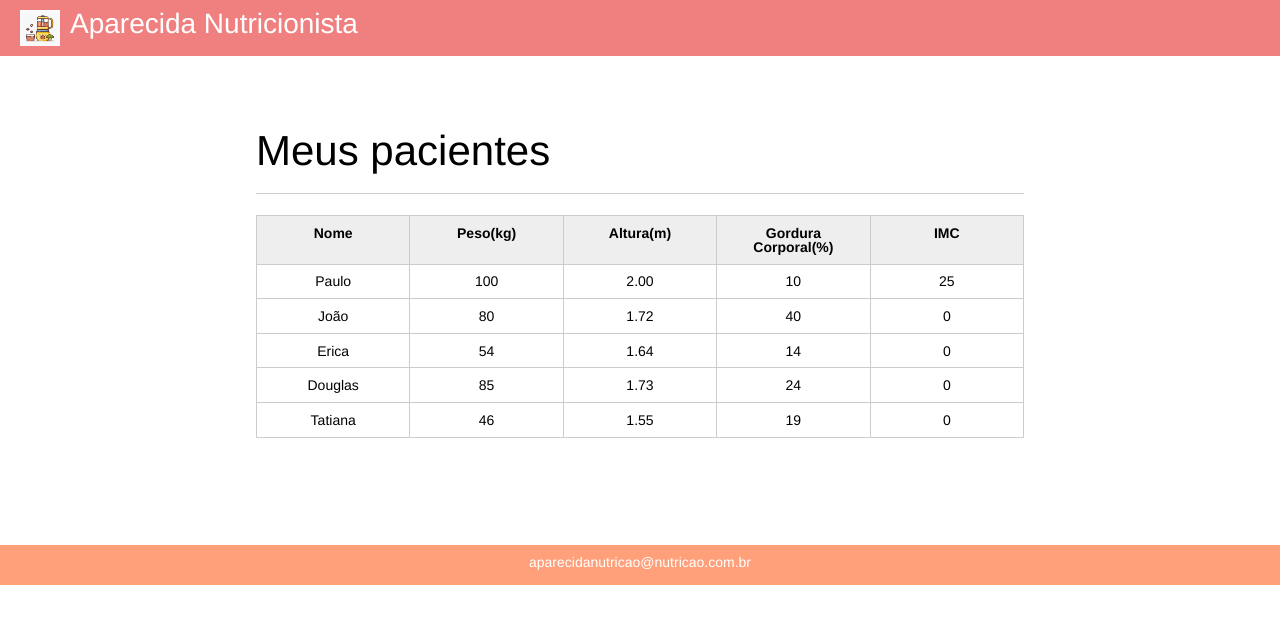
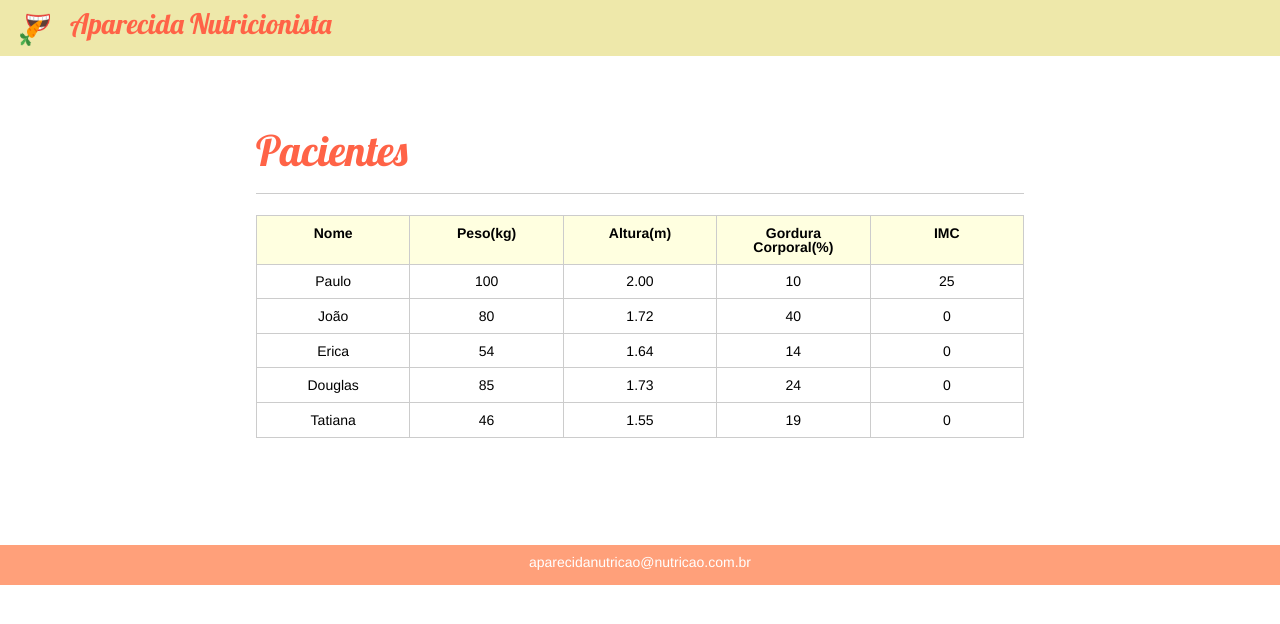
Before and after one commit to akylza/introdu-oJavascript, a plain HTML site: page index.html in a window 1280 px wide. Drawn offline with Linux system fonts and the light colour scheme.

Commit message:
atualização css

```diff
--- a/css/index.css
+++ b/css/index.css
@@ -7,15 +7,21 @@ body{
 	font-size: 14px;
 }
 
+.main {
+	background-image: url(/img/bg.jpg);
+}
 .logo-titulo {
 	width: 50px;
+	padding-right: 20px;
+}
+
+.titulo {
 	padding-right: 10px;
 }
-
 header{
-	background-color: lightcoral;
+	background-color: #EEE8AA;
 	height: 4em;
-	color: #FFF;
+	color: #FF6347;
 	margin-bottom: 1em;
 	display: flex;
 }
@@ -27,6 +33,7 @@ header h1{
 }
 header h2{
 	font-size: 2em;
+	font-family: 'Lobster', cursive;
 	display:inline-block;
 	vertical-align:	middle;
 }
@@ -62,6 +69,8 @@ section h2{
 	padding-bottom: .5em;
 	border-bottom: 1px solid #ccc;
 	margin-bottom: .5em;
+	font-family: 'Lobster', cursive;
+	color: #FF6347;
 }
 
 table{
@@ -80,7 +89,7 @@ td, th {
 
 th{
 	font-weight: bold;
-	background-color: #EEE;
+	background-color: #FFFFE0;
 }
 
 label{
--- a/index.html
+++ b/index.html
@@ -3,7 +3,8 @@
 	<head>
 		<meta charset="UTF-8">
 		<title>Aparecida Nutrição</title>
-		<link rel="icon" href="img/icon.png" type="image/x-icon">
+		<link rel="icon" href="img/icon2.png" type="image/x-icon">
+		<link href="https://fonts.googleapis.com/css2?family=Lobster&display=swap" rel="stylesheet">
 		<link rel="stylesheet" type="text/css" href="css/reset.css">
 		<link rel="stylesheet" type="text/css" href="css/index.css">
 
@@ -12,13 +13,13 @@
 
 		<header>
 			<div class="titulo-container">
-				<img src="img/icon.png" class="logo-titulo">
+				<img src="img/icon2.png" class="logo-titulo">
 				<h2 class="titulo">Aparecida Nutrição</h2>
 			</div>
 		</header>
 		<main>
 			<section class="container">
-				<h2>Meus pacientes</h2>
+				<h2>Pacientes</h2>
 				<table>
 					<thead>
 						<tr>
```
Also changed, not shown: img/icon2.png (added).
